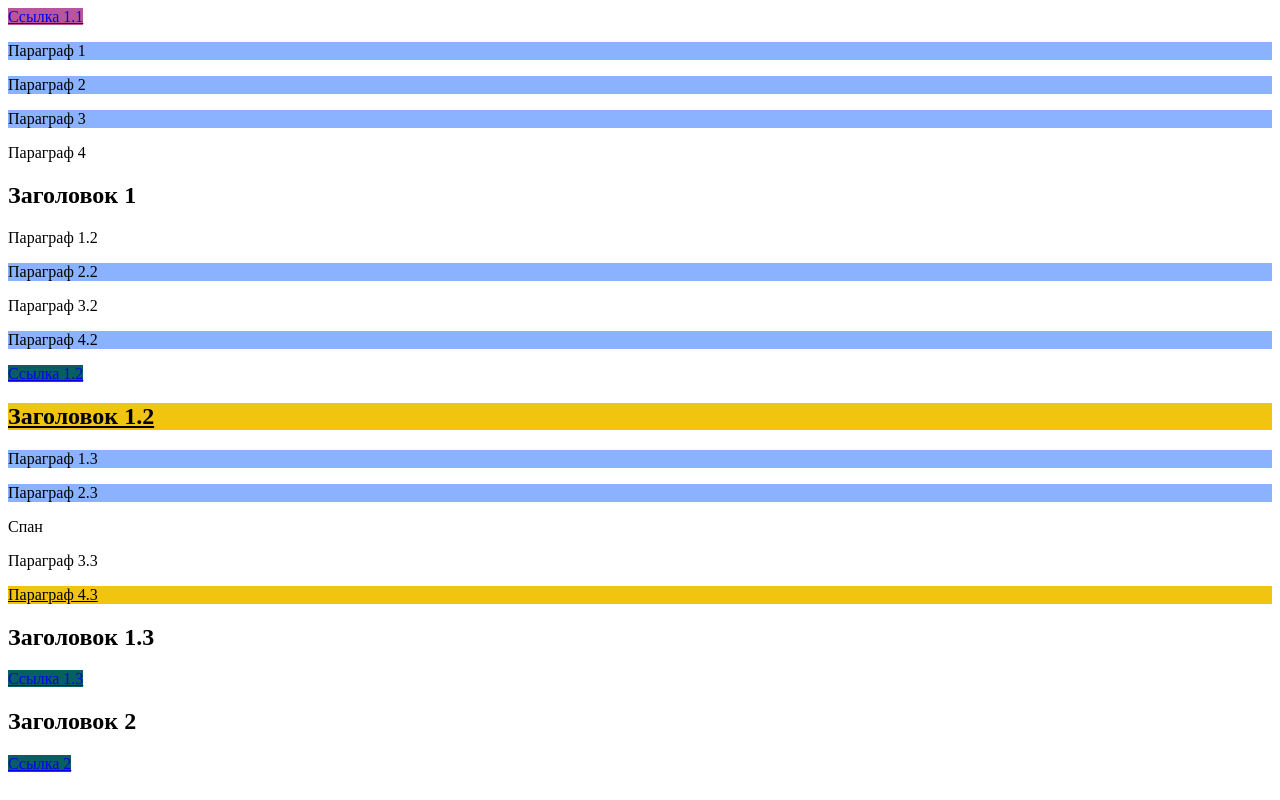
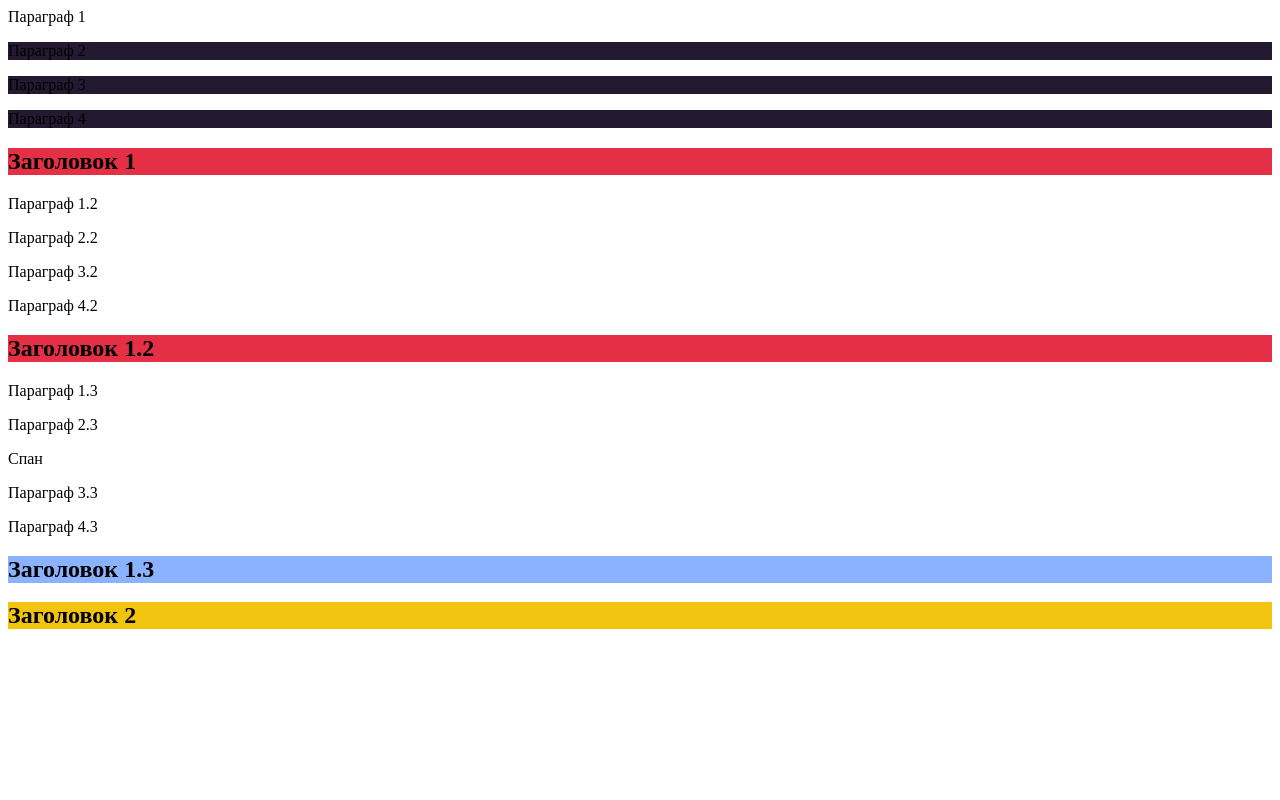
Before and after one commit to yegoryakymenko/mate-practice, a plain HTML site: page selectors-practice-02/index1.html in a window 1280 px wide. Drawn offline with Linux system fonts and the light colour scheme.

Commit message:
Update index1.html

```diff
--- a/selectors-practice-02/index1.html
+++ b/selectors-practice-02/index1.html
@@ -1,7 +1,6 @@
 <html>
 <head>
-	<title>Selectors :not and by attributes</title>
-</head>
+	<title>Siblings</title>
 	<style>
 		:root {
   --color_1: #231A31;
@@ -13,52 +12,44 @@
   --color_7: #085F63;
   --color_8: #887575;
 }
-	a[href*="about"] {
-		background-color: var(--color_6);
+
+body div:first-child p:nth-child(n + 2) {
+  background-color: var(--color_1);
 }
-	a[href$=".html"] {
-		background-color: var(--color_7);
+ p + h2 {
+ 	background-color: var(--color_2);
  }
-	p:not([class]) {
+ span ~ h2 {
  	background-color: var(--color_3);
  }
-	*[data-href] {
+ div ~ h2 {
  	background-color: var(--color_4);
  }
-	* a:first-child {
-		background-color: var(--color_5);
-	}
-	*[data-href~="highlight_me"] {
-		text-decoration: underline;
-	}
 	</style>
+</head>
 <body>
 	<div>
-	    	<a href="about">Ссылка 1.1</a>
 		<p>Параграф 1</p>
 		<p>Параграф 2</p>
-		<p data-href="about">Параграф 3</p>
+		<p>Параграф 3</p>
     <p class="active">Параграф 4</p>
 		<h2>Заголовок 1</h2>
 	</div>
 	<div>
-		<p class="about__section">Параграф 1.2</p>
+		<p>Параграф 1.2</p>
 		<p>Параграф 2.2</p>
 		<p class="active">Параграф 3.2</p>
-		<p data-href="about some tell">Параграф 4.2</p>
-    		<a href="http://somesite.com/about.html">Ссылка 1.2</a>
-		<h2 data-href="hell highlight_me">Заголовок 1.2</h2>
+		<p>Параграф 4.2</p>
+		<h2>Заголовок 1.2</h2>
 	</div>
 	<div>
 		<p>Параграф 1.3</p>
 		<p>Параграф 2.3</p>
 		<span>Спан</span>
-		<p class="about__team">Параграф 3.3</p>
-		<p class="link" data-href="about team follow some huge highlight_me">Параграф 4.3</p>
+    <p>Параграф 3.3</p>
+		<p>Параграф 4.3</p>
 		<h2>Заголовок 1.3</h2>
-    		<a data-href="almost_linkhighlight_me" href="http://somesite.com/about.html">Ссылка 1.3</a>
 	</div>
 	<h2>Заголовок 2</h2>
-  	<a href="http://somesite.com/team.html">Ссылка 2</a>
 </body>
 </html>
```
Lines whose indentation alone changed are shown as unchanged.
